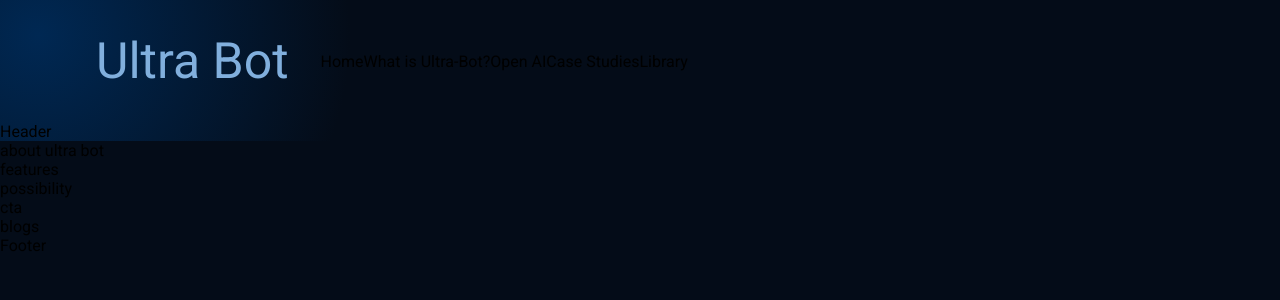
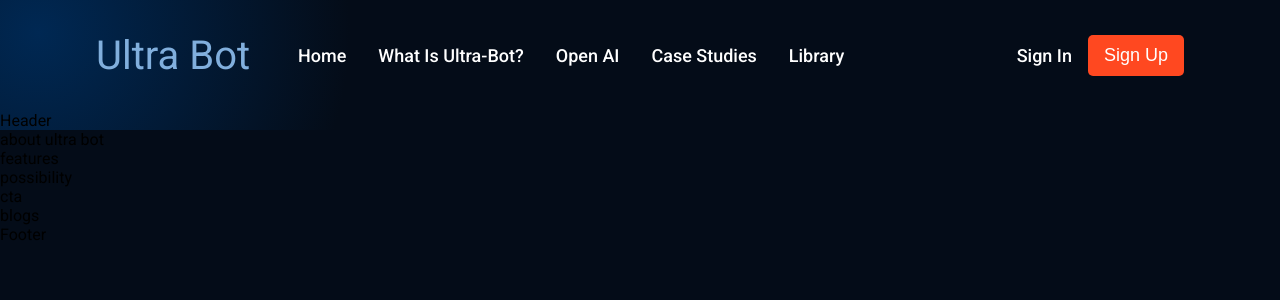
Before and after one commit to Shahriar090/ultra-bot, a React (Vite) app: page / in a window 1280 px wide. Shown: the top 300 px of the page. Built offline with nearby package versions, Linux system fonts and the light colour scheme.

Commit message:
Added navigation bar

```diff
--- a/src/components/navbar/Navbar.jsx
+++ b/src/components/navbar/Navbar.jsx
@@ -1,5 +1,8 @@
+import { useState } from "react";
 import "./navbar.css";
+import { RiMenu3Line, RiCloseLine } from "react-icons/ri";
 const Navbar = () => {
+  const [toggleMenu, setToggleMenu] = useState(false);
   return (
     <div className="navbar">
       <div className="navbar-links">
@@ -13,7 +16,7 @@
             <a href="#home">Home</a>
           </p>
           <p>
-            <a href="#wgpt3">What is Ultra-Bot?</a>
+            <a href="#wub">What is Ultra-Bot?</a>
           </p>
           <p>
             <a href="#possibility">Open AI</a>
@@ -26,6 +29,50 @@
           </p>
         </div>
       </div>
+      <div className="navbar-sign">
+        <p>Sign In</p>
+        <button>Sign Up</button>
+      </div>
+      <div className="navbar-menu">
+        {toggleMenu ? (
+          <RiCloseLine
+            color="#fff"
+            size={27}
+            onClick={() => setToggleMenu(false)}
+          />
+        ) : (
+          <RiMenu3Line
+            color="#fff"
+            size={27}
+            onClick={() => setToggleMenu(true)}
+          />
+        )}
+        {toggleMenu && (
+          <div className="navbar-menu-container scale-up-center">
+            <div className="navbar-menu-links-container">
+              <p>
+                <a href="#home">Home</a>
+              </p>
+              <p>
+                <a href="#wub">What is Ultra-Bot?</a>
+              </p>
+              <p>
+                <a href="#possibility">Open AI</a>
+              </p>
+              <p>
+                <a href="#features">Case Studies</a>
+              </p>
+              <p>
+                <a href="#blog">Library</a>
+              </p>
+            </div>
+            <div className="navbar-menu-container-sign">
+              <p>Sign In</p>
+              <button>Sign Up</button>
+            </div>
+          </div>
+        )}
+      </div>
     </div>
   );
 };
--- a/src/components/navbar/navbar.css
+++ b/src/components/navbar/navbar.css
@@ -14,7 +14,8 @@
 
 .logo {
   margin-right: 2rem;
-  font-size: 50px;
+  font-size: 40px;
+  font-weight: 500px;
   color: var(--color-text);
 }
 
@@ -22,3 +23,102 @@
   display: flex;
   flex-direction: row;
 }
+
+.navbar-sign {
+  display: flex;
+  justify-content: flex-end;
+  align-items: center;
+}
+
+.navbar-links-container p,
+.navbar-sign p,
+.navbar-menu-container p {
+  color: #fff;
+  font-weight: 500;
+  font-size: 18px;
+  line-height: 25px;
+  text-transform: capitalize;
+  margin: 0 1rem;
+  cursor: pointer;
+}
+
+.navbar-sign button,
+.navbar-menu-container button {
+  padding: 0.5rem 1rem;
+  color: #fff;
+  background: #ff4820;
+  font-weight: 500;
+  font-size: 18px;
+  line-height: 25px;
+  border: none;
+  outline: none;
+  cursor: pointer;
+  border-radius: 5px;
+}
+
+.navbar-menu {
+  margin-left: 1rem;
+  position: relative;
+  display: none;
+}
+
+.navbar-menu svg {
+  cursor: pointer;
+}
+
+.navbar-menu-container {
+  display: flex;
+  justify-content: flex-end;
+  align-items: flex-end;
+  flex-direction: column;
+  text-align: end;
+  color: var(--color-footer);
+  padding: 2rem;
+  position: absolute;
+  right: 0;
+  top: 40px;
+  margin-top: 1rem;
+  min-width: 210px;
+  border-radius: 5px;
+  box-shadow: 0px 0px 5px rgba(0, 0, 0, 0.2);
+}
+
+.navbar-menu-container p {
+  margin: 1rem 0;
+}
+
+.navbar-menu-container-sign {
+  display: none;
+}
+
+/* media queries  */
+
+@media screen and (max-width: 1050px) {
+  .navbar-links-container {
+    display: none;
+  }
+  .navbar-menu {
+    display: flex;
+  }
+}
+
+@media screen and (max-width: 700px) {
+  .navbar {
+    padding: 2rem 4rem;
+  }
+}
+
+@media screen and (max-width: 550px) {
+  .navbar {
+    padding: 2rem;
+  }
+  .navbar-sign {
+    display: none;
+  }
+  .navbar-menu-container {
+    top: 20px;
+  }
+  .navbar-menu-container-sign {
+    display: block;
+  }
+}
```
